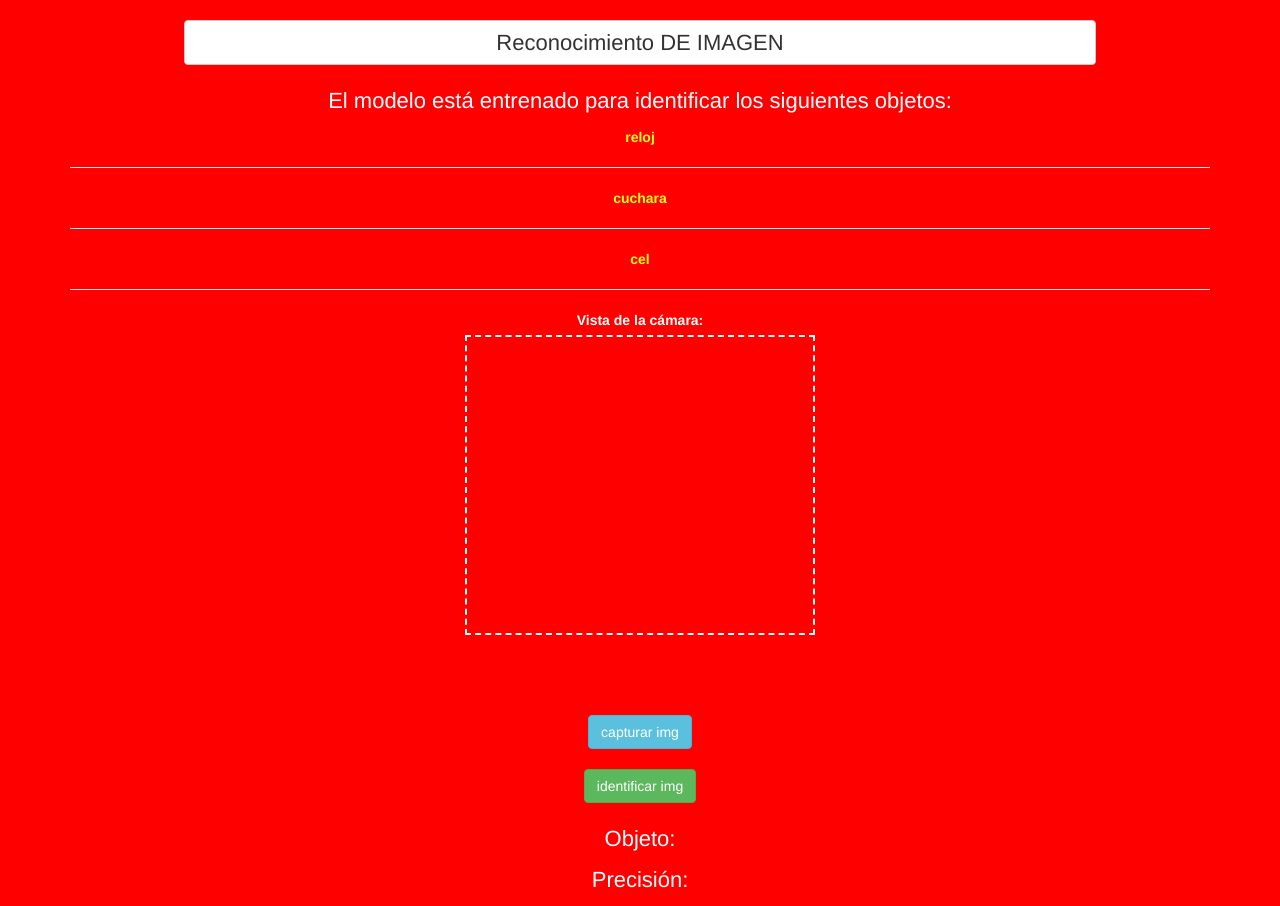
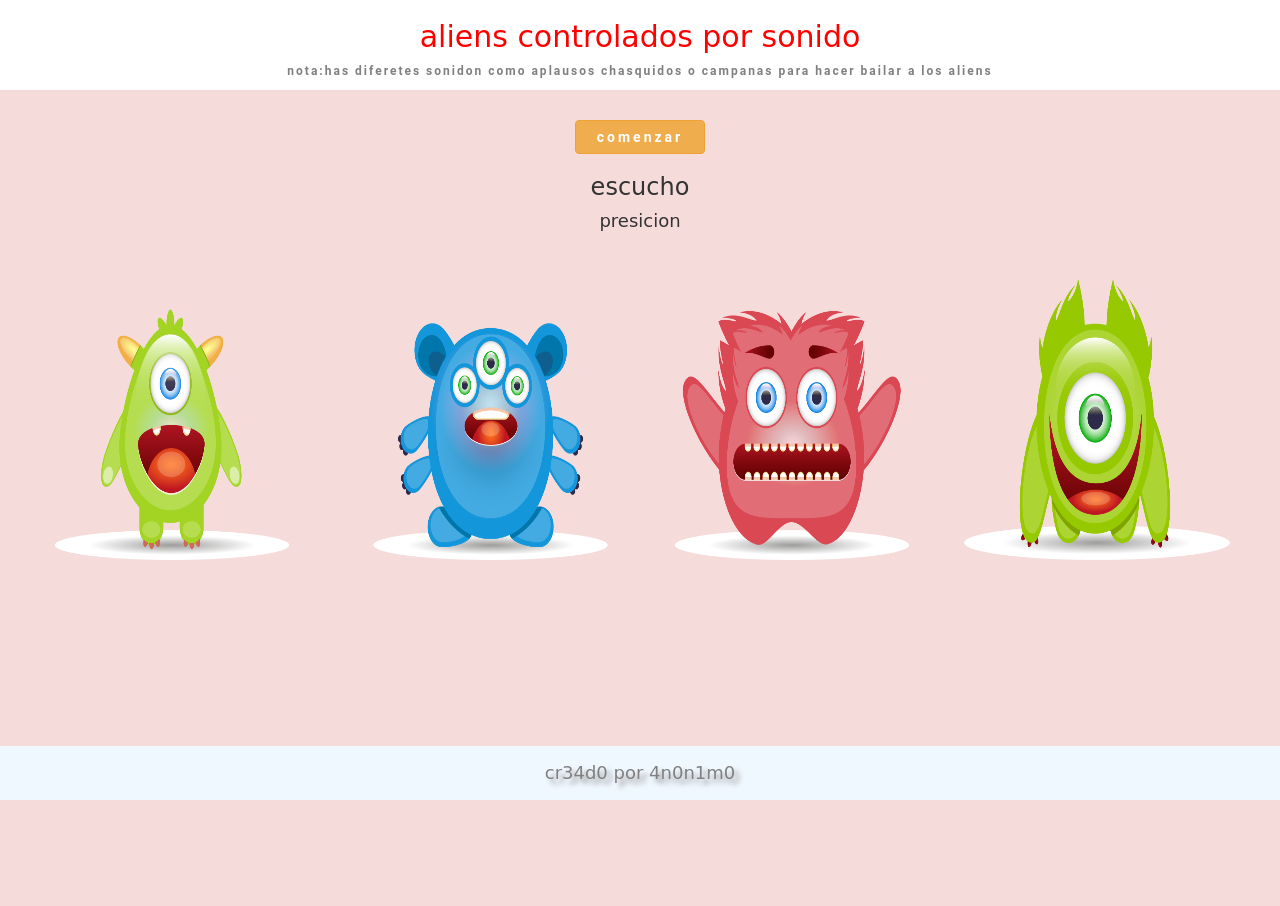
Before and after one commit to patopingu/iulszchzx874c, a plain HTML site: page index.html in a window 1280 px wide. After the commit the page ends 800 px from the top, so only its background shows below. Drawn offline with nearby package versions, Linux system fonts and the light colour scheme; a script that the page names is missing.

Commit message:
Add files via upload

```diff
--- a/index.html
+++ b/index.html
@@ -1,53 +1,46 @@
 
 <html>
   <head>
-    <title>Reconocimiento de imagen</title>
+    <title>Aplicación de identificación de sonido</title>
     <meta name="viewport" content="width=device-width, initial-scale=1.0">
     <link rel="stylesheet" href="https://maxcdn.bootstrapcdn.com/bootstrap/3.4.0/css/bootstrap.min.css">
     <script src="https://ajax.googleapis.com/ajax/libs/jquery/3.4.1/jquery.min.js"></script>
     <script src="https://maxcdn.bootstrapcdn.com/bootstrap/3.4.0/js/bootstrap.min.js"></script>
-<script src="https://unpkg.com/ml5@0.4.3/dist/ml5.min.js"></script>
-    <script src="https://cdnjs.cloudflare.com/ajax/libs/webcamjs/1.0.26/webcam.js"></script>
-
-   <link rel="stylesheet" href="style.css">
-
+    <script src="https://unpkg.com/ml5@0.4.3/dist/ml5.min.js"></script>
+    <link rel="stylesheet" type="text/css" href="style.css">
   </head>
 
   <body>
-  <div class="container">
+    <div class="col-xs-12 header_div text-center">
+      <h2>aliens controlados por sonido</h2>
+<p>
+  nota:has diferetes sonidon como aplausos chasquidos o campanas para hacer bailar a los aliens
+</p>
 
-    <center>
-<h3 class="btn btn-default heading">Reconocimiento DE IMAGEN</h3>
-      <br><br>
 
-      <p style="font-size: 22px;">El modelo está entrenado para identificar los siguientes objetos: </p>
-      <b class="name_of_objets">
-        reloj
-        <hr>
-        cuchara
+    </div>
+    <div class="main_div">
+      <center>
+        <br>
+        <button class="btn btn-warning" onclick="startClassification();">comenzar</button>
+        <h3 id="result_label">escucho</h3>
+        <h4 id="result_confidence">presicion</h4>
+        <br>
+        <img src="aliens-01.png" id="alien1" width="300" height="300">
 
-        <hr>
-      cel
-      <hr>
-      </b>
-      <label>Vista de la cámara: </label>
-<div id="camera"></div>
-      <br><br>
-      <div id="result">
-      </div>
-      <br><br>
-      <button onclick="take_snapshot();" class="btn btn-info">capturar img</button>
-      <br><br>
-      <button onclick="check();" class="btn btn-success">identificar img</button>
+        <img src="aliens-02.png" id="alien2" width="300" height="300">
 
-      <br><br>
+        <img src="aliens-03.png" id="alien3" width="300" height="300">
 
-      <p style="font-size: 22px;">Objeto: <span id="result_objet_name"></span>  </p>
-      <p style="font-size: 22px;">Precisión: <span id="result_objet_accuracy"></span>  </p>
-    </center>
 
-  </div>
-<script src="main.js"></script>
+        <img src="aliens-04.png" id="alien4" width="300" height="300">
 
-  </body>
+
+
+      </center>
+    </div>
+    <div class="copy_right_footer">cr34d0 por 4n0n1m0</div>
+      <script src="main.js"></script>
+
+</body>
 </html>
--- a/main.js
+++ b/main.js
@@ -1,39 +1,10 @@
-WebCam.set({
-width:350,
-height:300,
-Image_format:'png',
-png_quality:90
-});
-
-
-camera=document.getElementById ("camera");
-
-
-WebCam.attach('#camera');
-function take_snapshot(){
-WebCam.snap(function(data_uri){
-    document.getElementById("result").innerHTML='<img id="captured_image" src="'+data_uri+'"/>';
+function startClassification(){
+    navigator.mediaDevices.getUserMedia({audio:true});
+    classifier=ml5.soundClassifier('https://teachablemachine.withgoogle.com/models/g3VEDTpBE/model.json',modelReady);
 }
-)
-};
-
-console.log('ml5 version:',ml5.version);
-classifier= ml5.imageClasifier('https://teachablemachine.withgoogle.com/models/v_sl95BzE/model.json'.modelLoaded);
-function modelLoaded(){
-    console.log('modelo cargado');
+function modelReady(){
+    classifier.classify(gotResults);
 }
-function check(){
-    img=document.getElementById ("captured_image");
-classifier.classify(img, gotResult);
+function gotResults(error, results) {
+    console.error(error);
 }
-function gotResult(error,results){
-if(error){
-console.error(error);
-}else{
-console.log(results);
-document.getElementById("result_object_name").innerHTML=results[0].label;
-
-document.getElementById("result_object_accuracy").innerHTML=results[0].confidence.toFixed(3);
-
-}
-}
--- a/style.css
+++ b/style.css
@@ -1,23 +1,33 @@
-body{
-    color: white;
-    background: red;
-
+body {
+font-family: 'special elite',cursive;
+background: #f5dbda;
 }
-.heading{
-
-
-width:80%;
-font-size: 22px;
+.header_div{
+    background:white ;
+    color: red;
 }
-.name_of_objets{
-    color: black;
+.header_div p{
+    font-family: 'Roboto', sans-serif;
+    color: gray;
+    letter-spacing: 2px;
+    font-size: 12px;
+    font-weight: bold ;
 }
-#camera{
-    border: 2px dashed white;
-width: 350px;
-height: 300px;
-
+.main_div button{
+    font-family: 'Roboto', sans-serif;
+    margin-top:  30px;
+    width: 130px ;
+    font-weight: bolder ;
+    letter-spacing: 3px;
 }
-.name_of_objets, #result_object_name, #result_object_accuracy{
-    color: rgb(255, 255, 15);
+.copy_right_footer{
+    position: fixed;
+    color: grey;
+    bottom: 0;
+    width: 100%;
+    font-size: 18px;
+    background-color: aliceblue;
+    line-height: 3;
+    text-align: center;
+    text-shadow: 5px 5px 5px rgb(151, 149, 149);
 }
```
Also changed, not shown: aliens-01.gif (added), aliens-01.png (added), aliens-02.gif (added), aliens-02.png (added), aliens-03.gif (added), aliens-03.png (added), aliens-04.gif (added), aliens-04.png (added).
